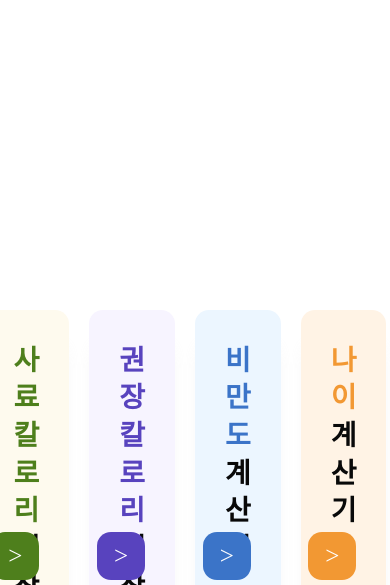
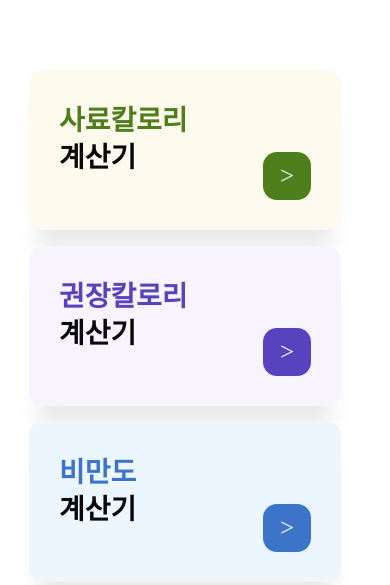
Before and after one commit to gyeongwon1275/BeMyPet-clone, a React app: page /BeMyPet-clone/tool in a window 390 px wide. Shown: the part 259-844 px from the top of the page. Built offline with nearby package versions, Linux system fonts and the light colour scheme; a web font is replaced by a local one; what typesafe-actions would draw is missing.

Commit message:
:lipstick: Add responsive design calculator button

```diff
--- a/src/components/Tool/Main/Home.scss
+++ b/src/components/Tool/Main/Home.scss
@@ -82,19 +82,11 @@
   }
 }
 
-/*
-TODO
-
-- 로고, 이미지 축소
-
-- 칼로리 버튼 flex 정렬 변경
-
-*/
-
 @media only screen and (max-width: 768px) {
   .main-img-container {
     max-width: 375px;
     width: 100%;
+    height: auto;
     display: flex;
     justify-content: center;
     img {
@@ -144,7 +136,20 @@ TODO
       line-height: 1.5;
     }
   }
-  /*
- max-width: 375px;
-  */
+
+  .calculator-menu-container {
+    width: 100%;
+    display: flex;
+    flex-direction: column;
+    justify-content: center;
+    align-items: center;
+  }
+  .food-calculator-menu,
+  .recommend-calculator-menu,
+  .bmi-calculator-menu,
+  .age-calculator-menu {
+    width: 80% !important;
+    height: 160px !important;
+    margin-bottom: 16px;
+  }
 }
```
